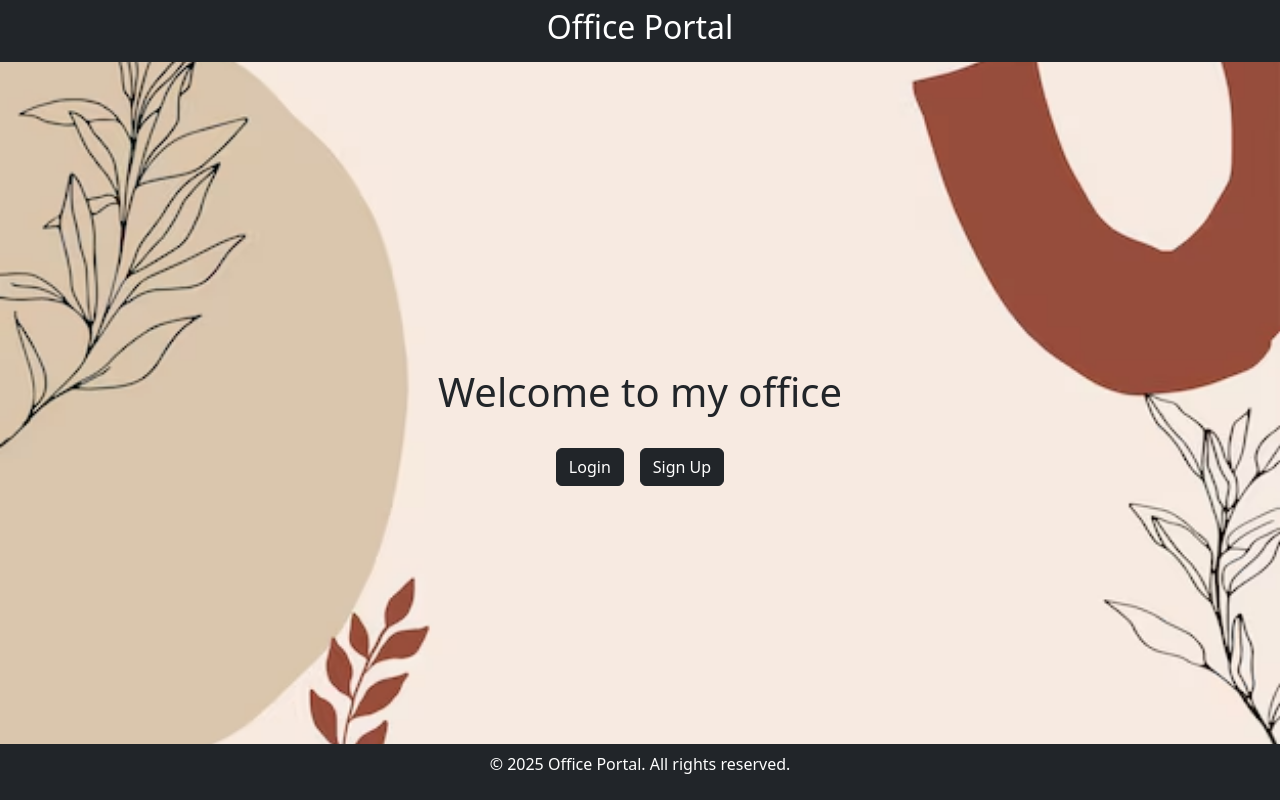
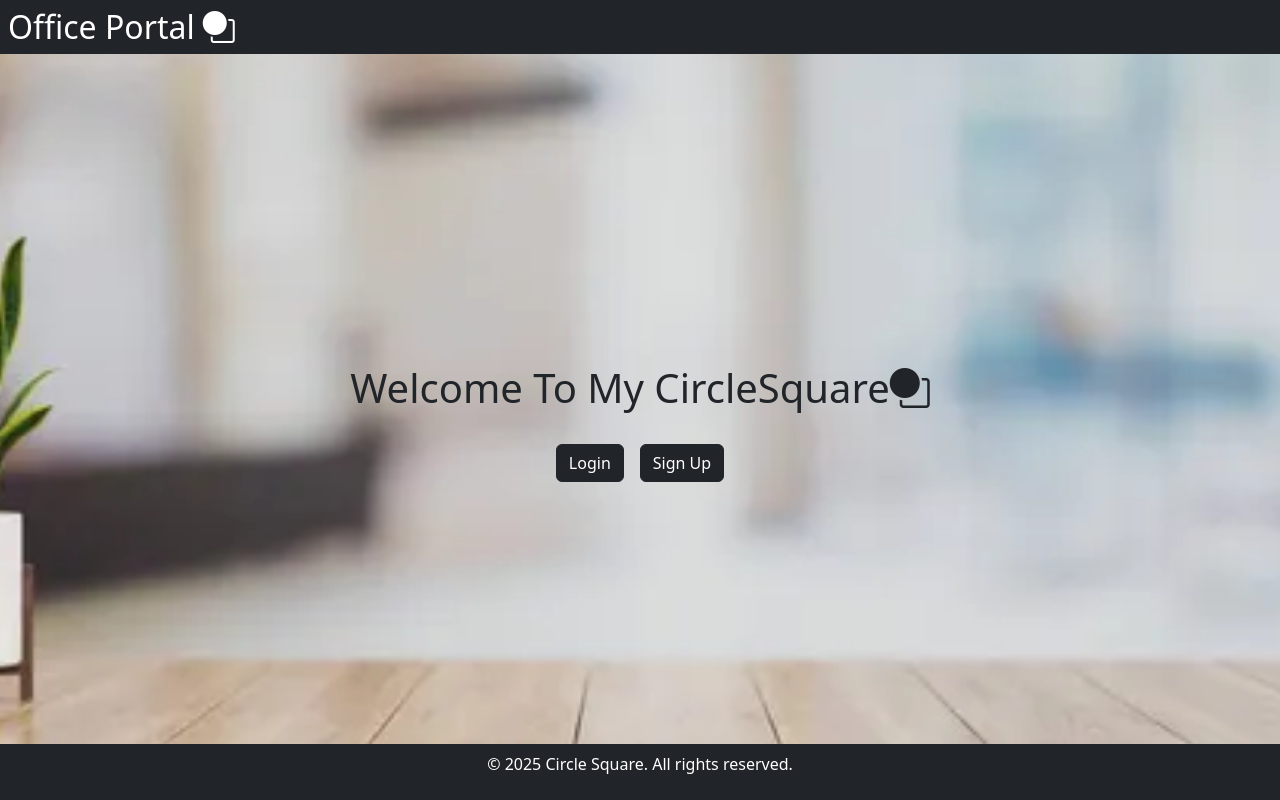
Before and after one commit to parasavaishnavi482000/V-React-Project-Dev, a React (Create React App) app in the folder projectdemo/: page / in a window 1280 px wide. Built offline with nearby package versions, Linux system fonts and the light colour scheme.

Commit message:
added images refreh button

```diff
--- a/projectdemo/src/App.js
+++ b/projectdemo/src/App.js
@@ -1,5 +1,5 @@
 import React, { useState } from 'react';
-import HomePage from './homepage';  // Ensure this exports a component named HomePage
+import HomePage from './components/homepage';  // Ensure this exports a component named HomePage
 import Signup from './components/signup';      // Ensure this exports a component named Signup
 import Login from './components/login';        // Ensure this exports a component named Login
 import LandingPage from './components/landing';  // Ensure this exists
--- a/projectdemo/src/homepage.jsx
+++ b/projectdemo/src/components/homepage.jsx
@@ -7,15 +7,22 @@ const HomePage = ({ setPage }) => {
     <div
     className="d-flex flex-column min-vh-100"
     style={{
-      backgroundImage: "url('/homepage.jpg')",
+      backgroundImage: "url('/homepage2.jpg')",
       backgroundSize: "cover",
       backgroundRepeat: "no-repeat",
       backgroundPosition: "center",
     }}
     >  {/* Header */}
-      <header className="bg-dark text-white text-center py-2">
+      {/* <header className="bg-dark text-white text-center py-2">
         <h2>Office Portal</h2>
-      </header>
+        <i className="bi bi-circle-square"></i>
+      </header> */}
+        <header className="bg-dark text-white  p-2 d-flex justify-content-between align-items-center ">
+  <h2 className="m-0 d-flex align-items-center gap-2">
+    Office Portal
+    <i className="bi bi-circle-square"></i>
+  </h2>
+  </header>
 
       {/* Main Content */}
       <div className="container mt-5 text-center flex-grow-1 d-flex flex-column justify-content-center align-items-center">
@@ -25,7 +32,7 @@ const HomePage = ({ setPage }) => {
           animate={{ x: 0, opacity: 1 }}
           transition={{ type: "spring", stiffness: 60, damping: 12 }}
         >
-          Welcome to my office
+          Welcome To My CircleSquare<i className="bi bi-circle-square"></i>
         </motion.h1>
 
         {/* Animated Buttons */}
@@ -46,7 +53,7 @@ const HomePage = ({ setPage }) => {
 
       {/* Footer */}
       <footer className="bg-dark text-white text-center py-2 mt-auto">
-        <p>&copy; 2025 Office Portal. All rights reserved.</p>
+        <p>&copy;   2025 Circle Square. All rights reserved.</p>
       </footer>
     </div>
   );
--- a/projectdemo/src/components/landing.jsx
+++ b/projectdemo/src/components/landing.jsx
@@ -1,7 +1,8 @@
 import React, { useState, useEffect, useCallback } from "react";
 import "bootstrap/dist/css/bootstrap.min.css";
 import { jwtDecode } from "jwt-decode";
-import { FaBars, FaUserCircle, FaPlus, FaMinus, FaSearch, FaCog } from "react-icons/fa"; // Added icons
+import { FaBars, FaUserCircle, FaPlus, FaMinus, FaSearch, FaCog, FaSyncAlt } from "react-icons/fa";
+import 'bootstrap-icons/font/bootstrap-icons.css';
 
 const LandingPage = ({ setPage }) => {
   const [sidebarOpen, setSidebarOpen] = useState(true);
@@ -38,7 +39,7 @@ const LandingPage = ({ setPage }) => {
     }
   }, [handleLogout, setPage]);
 
-  // Load roles from localStorage
+
 useEffect(() => {
   const storedRoles = localStorage.getItem("roles");
   if (storedRoles) {
@@ -46,7 +47,7 @@ useEffect(() => {
   }
 }, []);
 
-// Save roles to localStorage on change
+
 useEffect(() => {
   localStorage.setItem("roles", JSON.stringify(roles));
 }, [roles]);
@@ -76,7 +77,10 @@ useEffect(() => {
       >
       {/* Header */}
       <header className="bg-dark text-white p-2 d-flex justify-content-between align-items-center ">
-  <h2 className="m-0">Office Portal</h2>
+  <h2 className="m-0 d-flex align-items-center gap-2">
+    Office Portal
+    <i className="bi bi-circle-square"></i>
+  </h2>
   <div className="d-flex align-items-center gap-3 position-relative">
     {/* Search */}
     <div className="input-group">
@@ -91,6 +95,17 @@ useEffect(() => {
   onChange={(e) => setSearchTerm(e.target.value)}
 />
 </div>
+
+     {/* Refresh Icon */}
+<FaSyncAlt
+  size={22}
+  style={{ cursor: "pointer" }}
+  title="Refresh"
+  onClick={() => {
+    setSidebarOpen(false);
+    setSelectedView(null);
+  }}
+/>
 
     {/* Settings Icon */}
     <FaCog
@@ -261,7 +276,7 @@ useEffect(() => {
             <div className="bg-white p-4 shadow rounded">
     <h3 className="text-center">Settings</h3>
     <p>Manage your preferences and account settings here.</p>
-    {/* You can even reuse the same settings input fields from header if needed */}
+
   </div>
 ) : selectedView === "about" ? (
   <div className="bg-white p-4 shadow rounded">
@@ -271,14 +286,14 @@ useEffect(() => {
     <p>Developed by: Vaishu ✨</p>
   </div>
 ) : (
-  <h3 className="text-center">Welcome to Office Management Dashboard</h3>
+  <h3 className="text-center">Welcome to CricleSquare <i className="bi bi-circle-square"></i></h3>
 )}
         </div>
       </div>
 
       {/* Footer */}
       <footer className="bg-dark text-white text-center p-3 mt-auto">
-        &copy; 2025 Office Portal. All rights reserved.
+        &copy;   2025 Circle Square. All rights reserved.
       </footer>
     </div>
   );
--- a/projectdemo/src/components/login.jsx
+++ b/projectdemo/src/components/login.jsx
@@ -66,9 +66,12 @@ const Login = ({ setPage }) => {
     }}
   >
       {/* Header */}
-      <header className="bg-dark text-white text-center py-2">
-        <h2>Office Portal</h2>
-      </header>
+      <header className="bg-dark text-white  p-2 d-flex justify-content-between align-items-center ">
+  <h2 className="m-0 d-flex align-items-center gap-2">
+    Office Portal
+    <i className="bi bi-circle-square"></i>
+  </h2>
+  </header>
 
       {/* Main Content */}
       <div className="container flex-grow-1" style={{ maxWidth: "400px", marginTop: "50px" }}>
@@ -78,9 +81,9 @@ const Login = ({ setPage }) => {
   onSubmit={handleLogin}
   className="p-3 "
   style={{
-    backgroundColor: "rgba(232, 234, 226, 0)", // semi-transparent white
-    backdropFilter: "blur(5px)", // optional blur effect
-    borderRadius: "15px", // smooth corners
+    backgroundColor: "rgba(232, 234, 226, 0)",
+    backdropFilter: "blur(5px)",
+    borderRadius: "15px",
   }}
 >
   <div className="mb-3 position-relative">
@@ -118,7 +121,7 @@ const Login = ({ setPage }) => {
 
       {/* Footer */}
       <footer className="bg-dark text-white text-center py-2 mt-auto">
-        <p>&copy; 2025 Office Portal. All rights reserved.</p>
+        <p>&copy;   2025 Circle Square. All rights reserved.</p>
       </footer>
     </div>
   );
--- a/projectdemo/src/components/signup.jsx
+++ b/projectdemo/src/components/signup.jsx
@@ -68,9 +68,12 @@ const Signup = ({ setPage }) => {
     }}
   >
      {/* Header */}
-      <header className="bg-dark text-white text-center py-2">
-        <h2>Office Portal</h2>
-      </header>
+     <header className="bg-dark text-white  p-2 d-flex justify-content-between align-items-center ">
+  <h2 className="m-0 d-flex align-items-center gap-2">
+    Office Portal
+    <i className="bi bi-circle-square"></i>
+  </h2>
+  </header>
 
       {/* Main Content */}
       <div className="container flex-grow-1" style={{ maxWidth: "400px", marginTop: "50px" }}>
@@ -82,9 +85,9 @@ const Signup = ({ setPage }) => {
   onSubmit={handleSignup}
   className="p-3 "
   style={{
-    backgroundColor: "rgba(232, 234, 226, 0)", // semi-transparent white
-    backdropFilter: "blur(5px)", // optional blur effect
-    borderRadius: "15px", // smooth corners
+    backgroundColor: "rgba(232, 234, 226, 0)",
+    backdropFilter: "blur(5px)",
+    borderRadius: "15px",
   }}
 >
           {Object.keys(formData).map((key) => (
@@ -112,7 +115,7 @@ const Signup = ({ setPage }) => {
 
       {/* Footer */}
       <footer className="bg-dark text-white text-center py-2 mt-auto">
-        <p>&copy; 2025 Office Portal. All rights reserved.</p>
+        <p>&copy;  ©2025 Circle Square. All rights reserved.</p>
       </footer>
     </div>
   );
```
Also changed, not shown: projectdemo/public/homepage1.jpg (added), projectdemo/public/homepage2.jpg (added).
